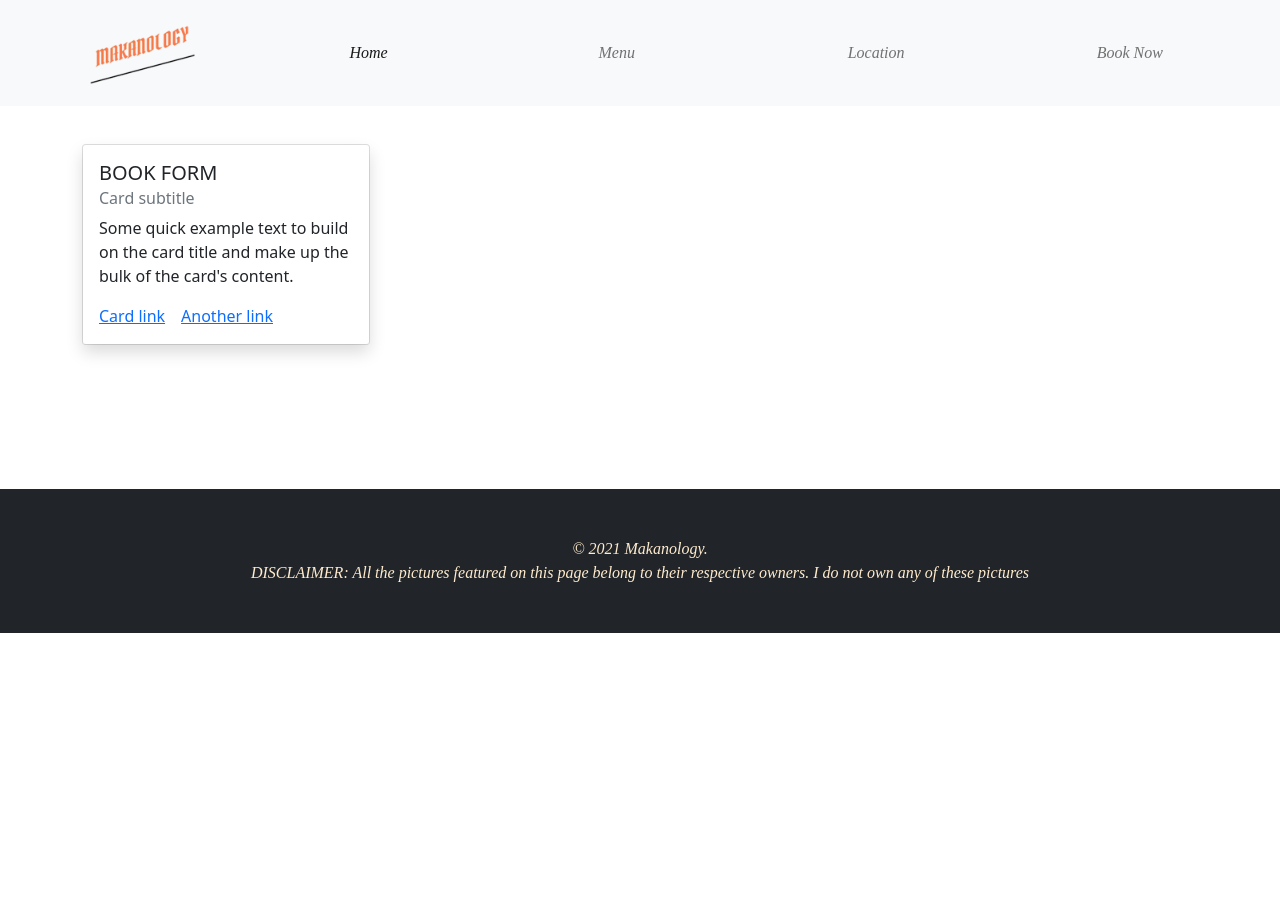
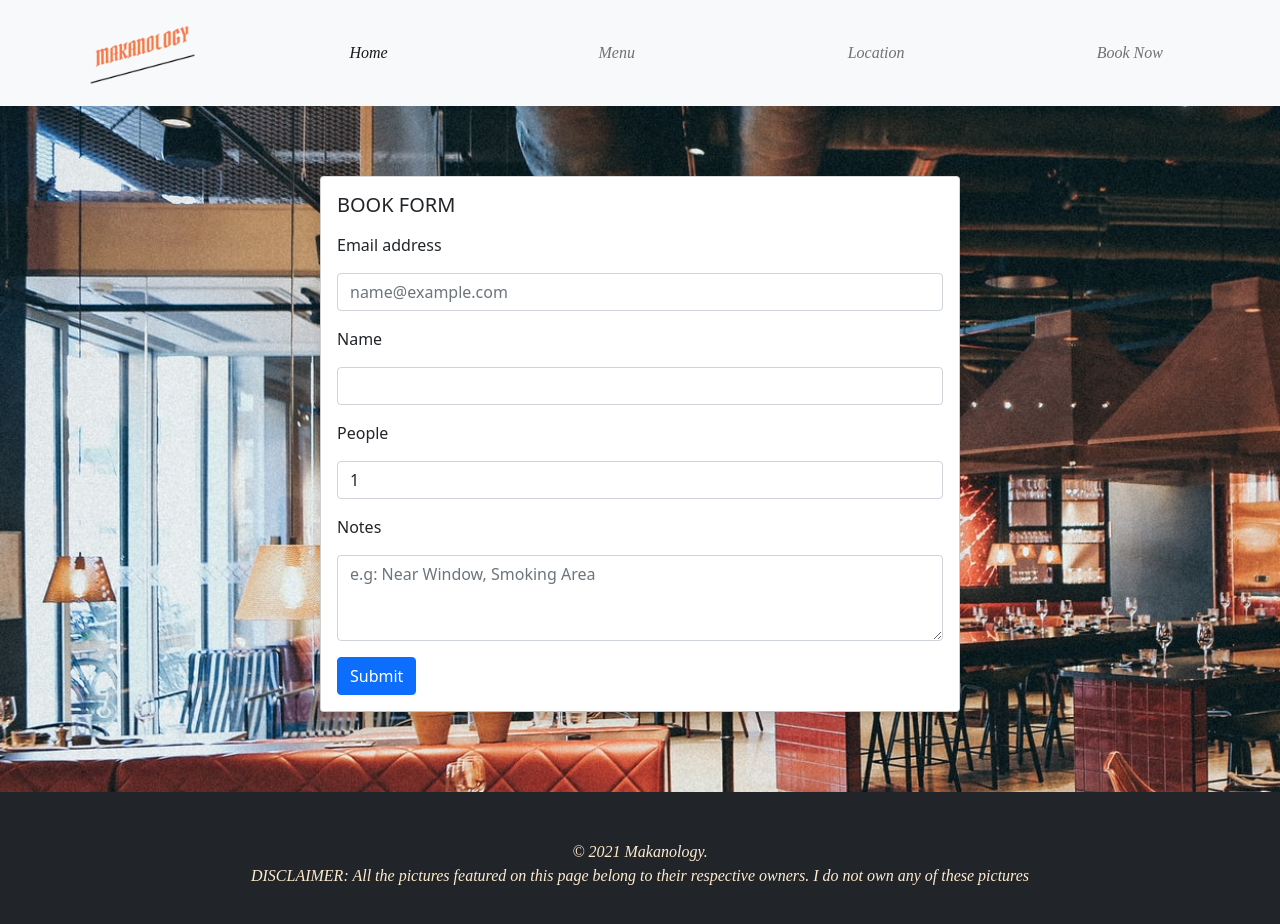
Before and after one commit to rmt-11-kiev-fox/iproject-client, a Vue app in the folder client/: page /book in a window 1280 px wide. Shown: the top 924 px of the page. Before the commit the page ends 800 px from the top, so only its background shows below. Built offline with nearby package versions, Linux system fonts and the light colour scheme.

Commit message:
book-page ok

```diff
--- a/client/src/views/Book.vue
+++ b/client/src/views/Book.vue
@@ -1,23 +1,65 @@
 <template>
-<div>
-    <navBar/>
-    <div class="container">
-        <div class="row my-5">
-            <div class="col-12 my-5">
-                <div class="card my-5" style="width: 18rem;">
-                    <div class="card-body shadow">
-                        <h5 class="card-title">BOOK FORM</h5>
-                        <h6 class="card-subtitle mb-2 text-muted">Card subtitle</h6>
-                        <p class="card-text">Some quick example text to build on the card title and make up the bulk of the card's content.</p>
-                        <a href="#" class="card-link">Card link</a>
-                        <a href="#" class="card-link">Another link</a>
-                    </div>
+  <div :style="
+          { backgroundImage: 'url(' + require('@/Picture/bookback.jpg') + ')' }
+        "
+        style="
+      background-size: 2000px;
+    ">
+    <navBar />
+    <div class="container" >
+      <div class="row" >
+        <div class="col-12" style="margin-top: 11rem; margin-bottom: 5rem">
+          <div class="card mx-auto" style="width: 40rem">
+            <div class="card-body shadow">
+              <h5 class="card-title">BOOK FORM</h5>
+              <form>
+                <div class="form-group my-3">
+                  <label for="exampleFormControlInput1">Email address</label>
+                  <input
+                    type="email"
+                    class="form-control my-3"
+                    id="exampleFormControlInput1"
+                    placeholder="name@example.com"
+                  />
                 </div>
+                <div class="form-group my-3">
+                  <label for="exampleFormControlInput1">Name</label>
+                  <input
+                    class="form-control my-3"
+                    id="exampleFormControlInput1"
+                  />
+                </div>
+                <div class="form-group my-3">
+                  <label for="exampleFormControlSelect1">People</label>
+                  <select class="form-control my-3" id="exampleFormControlSelect1">
+                    <option>1</option>
+                    <option>2</option>
+                    <option>3</option>
+                    <option>4</option>
+                    <option>5</option>
+                    <option>6</option>
+                  </select>
+                </div>
+                <div class="form-group my-3">
+                  <label for="exampleFormControlTextarea1"
+                    >Notes</label
+                  >
+                  <textarea
+                    class="form-control my-3"
+                    id="exampleFormControlTextarea1"
+                    rows="3"
+                    placeholder="e.g: Near Window, Smoking Area"
+                  ></textarea>
+                </div>
+                <button type="submit" class="btn btn-primary">Submit</button>
+              </form>
             </div>
+          </div>
         </div>
+      </div>
     </div>
-    <Footer/>
-</div>
+    <Footer />
+  </div>
 </template>
 
 <script>
@@ -33,5 +75,4 @@ export default {
 </script>
 
 <style>
-
 </style>
```
Also changed, not shown: client/src/Picture/bookback.jpg (added).
